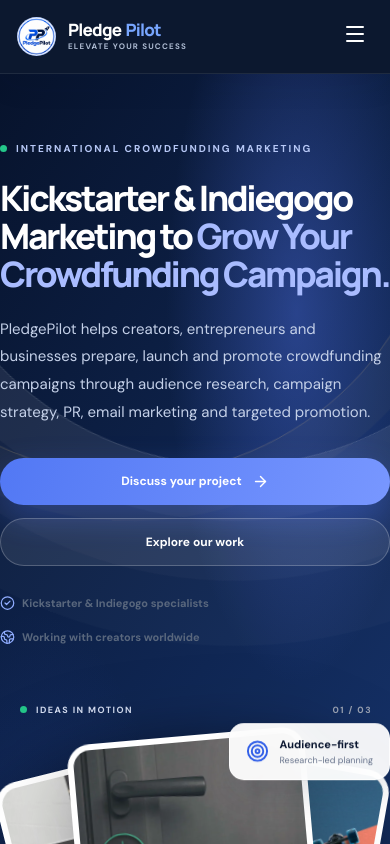
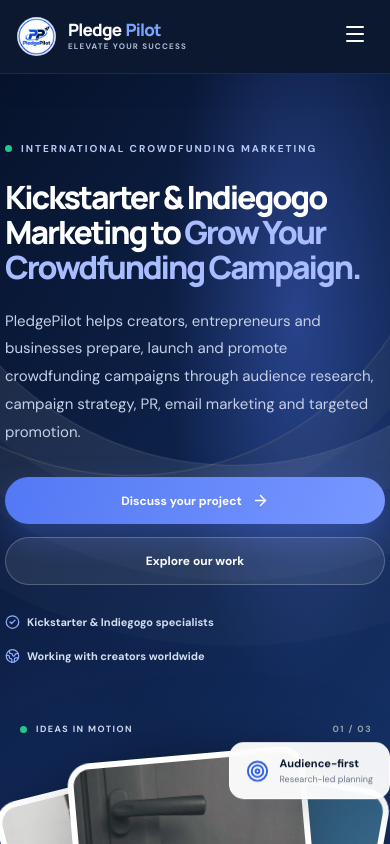
Before and after one commit to thonyvictory/pledgepilot-website, a React (Vite) app: page / in a window 390 px wide. Shown: the top 844 px of the page. Built offline with nearby package versions, Linux system fonts and the light colour scheme.

Commit message:
Polish mobile hero and footer layout

```diff
--- a/src/styles.css
+++ b/src/styles.css
@@ -314,13 +314,21 @@ body{background:#f4f6fb;color:var(--ink)}
     width: 100%;
   }
 
+  .hero-copy {
+    padding-inline: 5px;
+  }
+
   .hero h1 {
     width: 100%;
     max-width: 100%;
-    font-size: clamp(34px, 9vw, 42px);
-    line-height: 1.08;
+    font-size: clamp(32px, 8vw, 38px);
+    line-height: 1.1;
     overflow-wrap: anywhere;
     word-break: normal;
+  }
+
+  .hero-proof span {
+    color: #d3dcf0;
   }
 
   .hero-copy > p {
@@ -460,6 +468,12 @@ body{background:#f4f6fb;color:var(--ink)}
     font-size: 11px;
   }
 
+  .footer-grid > div:nth-child(3) a[href^="mailto:"] {
+    font-size: 9px;
+    gap: 4px;
+    white-space: nowrap;
+  }
+
   .footer-grid h4 {
     font-size: 11px;
     line-height: 1.4;
```
